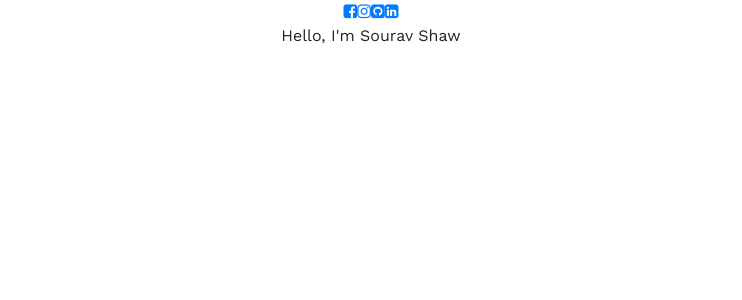
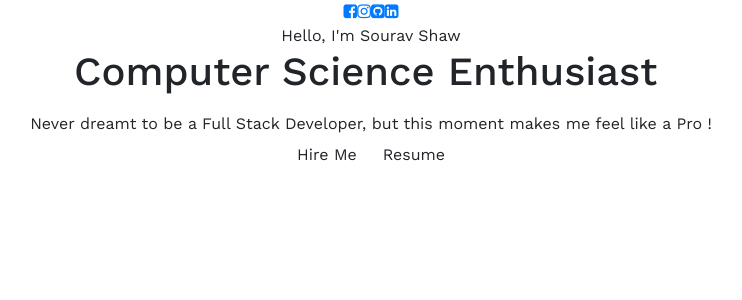
Before and after one commit to souravshaw2020/PersonalPortfolio, a React (Create React App) app: page / in a window 1280 px wide. Shown: the top 300 px of the page, without its empty margins (269-1011 px from the left). Built offline with nearby package versions, Linux system fonts and the light colour scheme; a small style sheet from the web is missing.

Commit message:
Profile Details added

```diff
--- a/package.json
+++ b/package.json
@@ -9,6 +9,7 @@
         "react": "^17.0.2",
         "react-dom": "^17.0.2",
         "react-scripts": "5.0.0",
+        "react-typical": "^0.1.3",
         "web-vitals": "^2.1.3"
     },
     "scripts": {
--- a/public/index.html
+++ b/public/index.html
@@ -7,7 +7,7 @@
       name="description"
       content="Web site created using create-react-app"
     />
-    <link rel="stylesheet" type="text/css" href="https://stackpath.bootstrapcdn.com/bootstrap/4.5.0/css/bootstrap.min.css" integrity="sha384-ggOyR0iXCbMQv3Xipma34MD+dH/1fQ784/j6cY/iJTQUOhcWr7x9JvoRxT2MZw1T" crossorigin="anonymous">
+    <link rel="stylesheet" type="text/css" href="https://stackpath.bootstrapcdn.com/bootstrap/4.5.0/css/bootstrap.min.css" crossorigin="anonymous">
     <link rel="stylesheet" href="https://stackpath.bootstrapcdn.com/font-awesome/4.7.0/css/font-awesome.min.css">
     <link rel="stylesheet" type="text/css" href="https://fonts.googleapis.com/css2?family=Work+Sans:wght@300;400;500;700&display=swap" rel="stylesheet">
     <title>Personal Portfolio</title>
--- a/src/App.js
+++ b/src/App.js
@@ -1,3 +1,4 @@
+import React from 'react'
 import './App.css';
 import Profile from './components/Home/Profile';
 
--- a/src/components/Home/Profile.jsx
+++ b/src/components/Home/Profile.jsx
@@ -1,4 +1,5 @@
 import React from 'react'
+import Typical from 'react-typical'
 
 function Profile() {
     return (
@@ -25,6 +26,36 @@
                             Hello, I'm <span className='highlighted-text'>Sourav Shaw</span>
                         </span>
                     </div>
+                    <div className='profile-details-role'>
+                        <span className='primary-text'>
+                            {" "}
+                            <h1>
+                                {" "}
+                                <Typical
+                                loop={Infinity}
+                                steps={[
+                                    "Full Stack Developer",
+                                    1200,
+                                    "Computer Science Enthusiast",
+                                    1200,
+                                    "Mobile Photographer",
+                                    1200,
+                                ]}
+                                />
+                            </h1>
+                            <span className='profile-tagline'>
+                                Never dreamt to be a Full Stack Developer, but this moment makes me feel like a Pro !
+                            </span>
+                        </span>
+                    </div>
+                    <button className='btn primary-btn'>
+                        {" "}
+                        Hire Me
+                        {" "}
+                    </button>
+                    <a href="resume.pdf" download='Sourav Shaw Resume.pdf'>
+                        <button className='btn highlighted-btn'>Resume</button>
+                    </a>
                 </div>
             </div>
         </div>
--- a/src/index.js
+++ b/src/index.js
@@ -5,9 +5,7 @@
 import reportWebVitals from './reportWebVitals';
 
 ReactDOM.render(
-  <React.StrictMode>
-    <App />
-  </React.StrictMode>,
+  <App />,
   document.getElementById('root')
 );
 
```
Also changed, not shown: 2 other files (tests, documents, lock files or other folders). Lines whose indentation alone changed are shown as unchanged.
